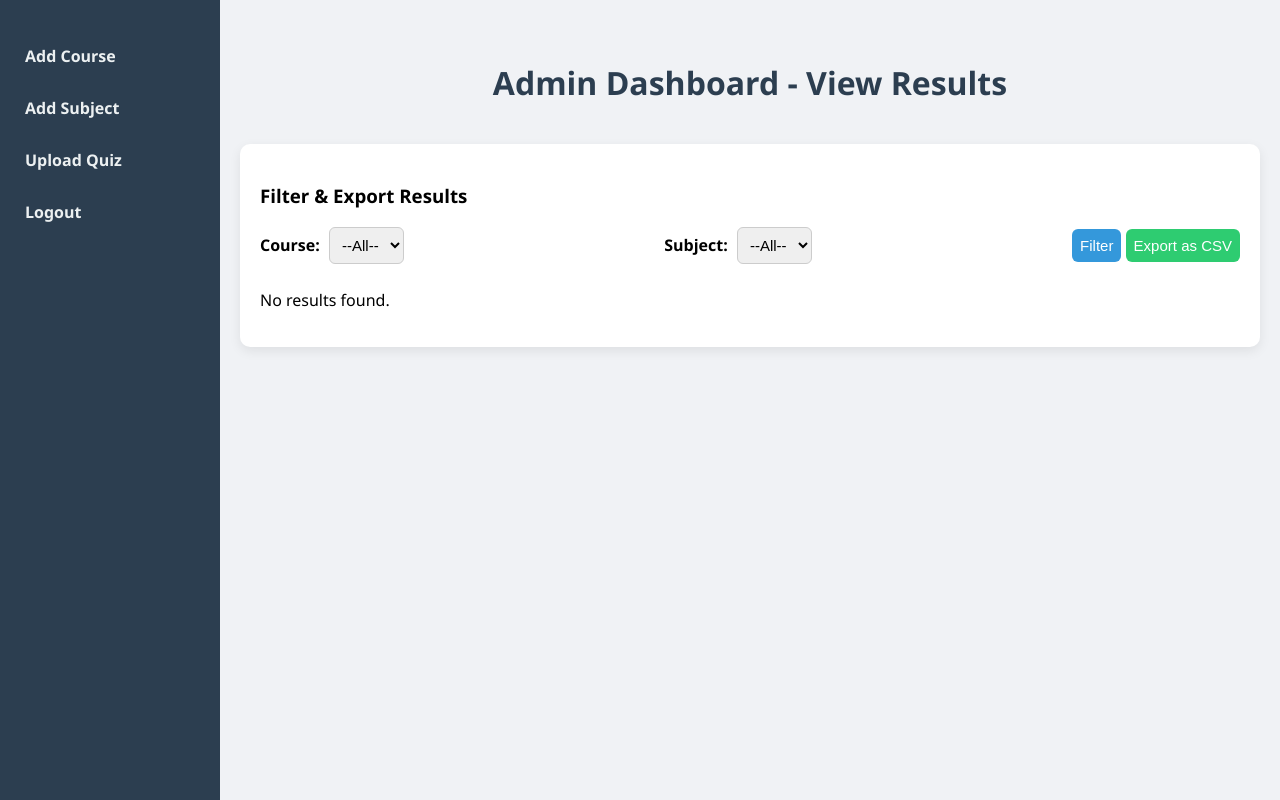
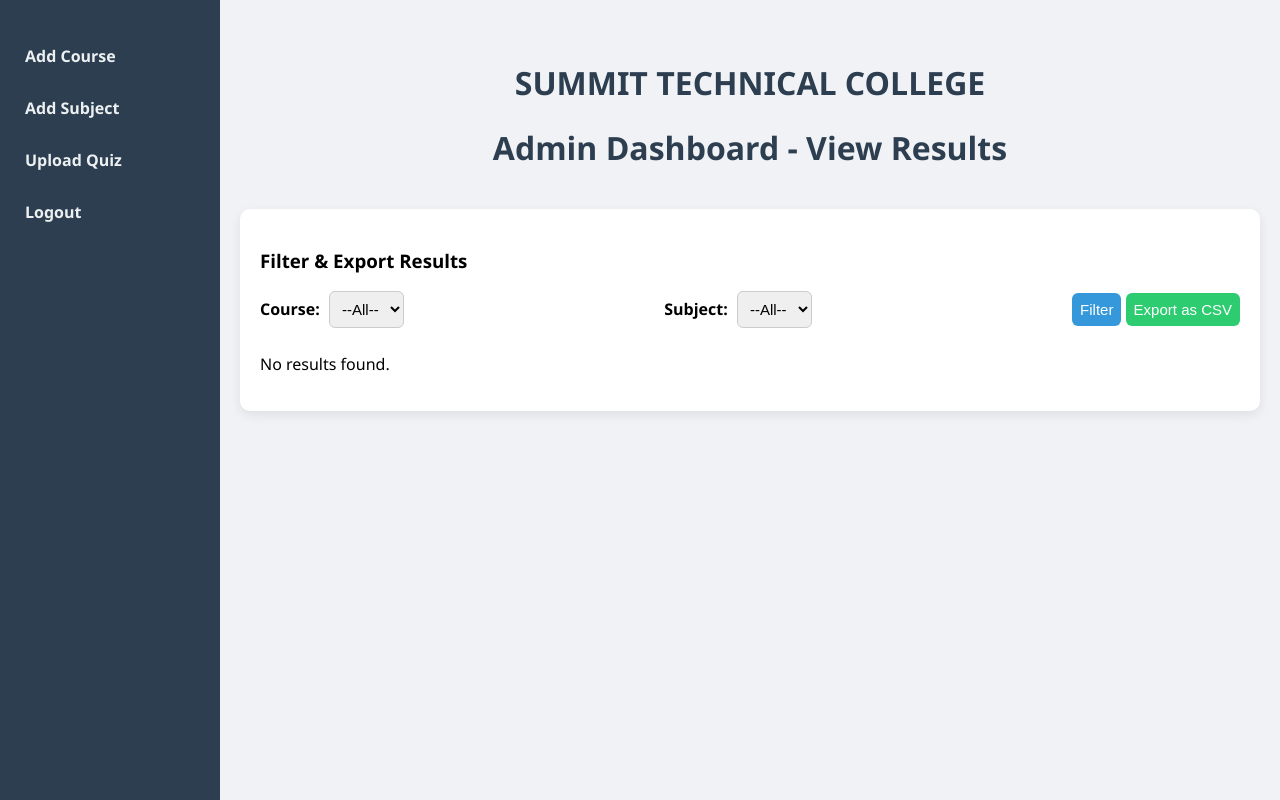
Before and after one commit to sakwasilas/kasneb_quizz_examination, a Flask app: page /admin/results in a window 1280 px wide. Run offline with Flask 3, Linux system fonts and the light colour scheme; the visitor is signed in with stand-in values (Sample User, id 1); data that the repository does not hold is empty.

Commit message:
added a title to view results

```diff
--- a/templates/admin/admin_results.html
+++ b/templates/admin/admin_results.html
@@ -148,6 +148,7 @@
   <!-- Main Content -->
   <div class="container">
     <div class="header">
+      <H1>SUMMIT TECHNICAL COLLEGE</H1>
       <h1>Admin Dashboard - View Results</h1>
     </div>
 
```
